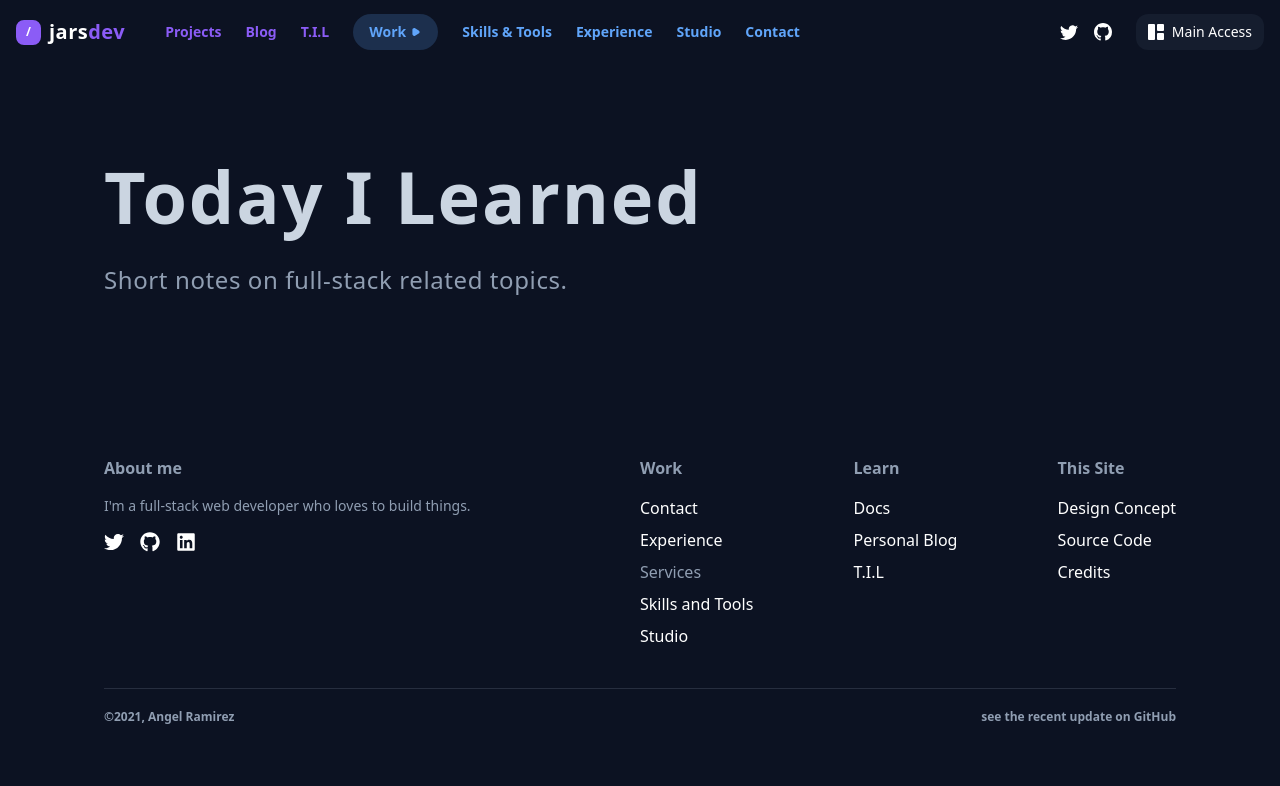
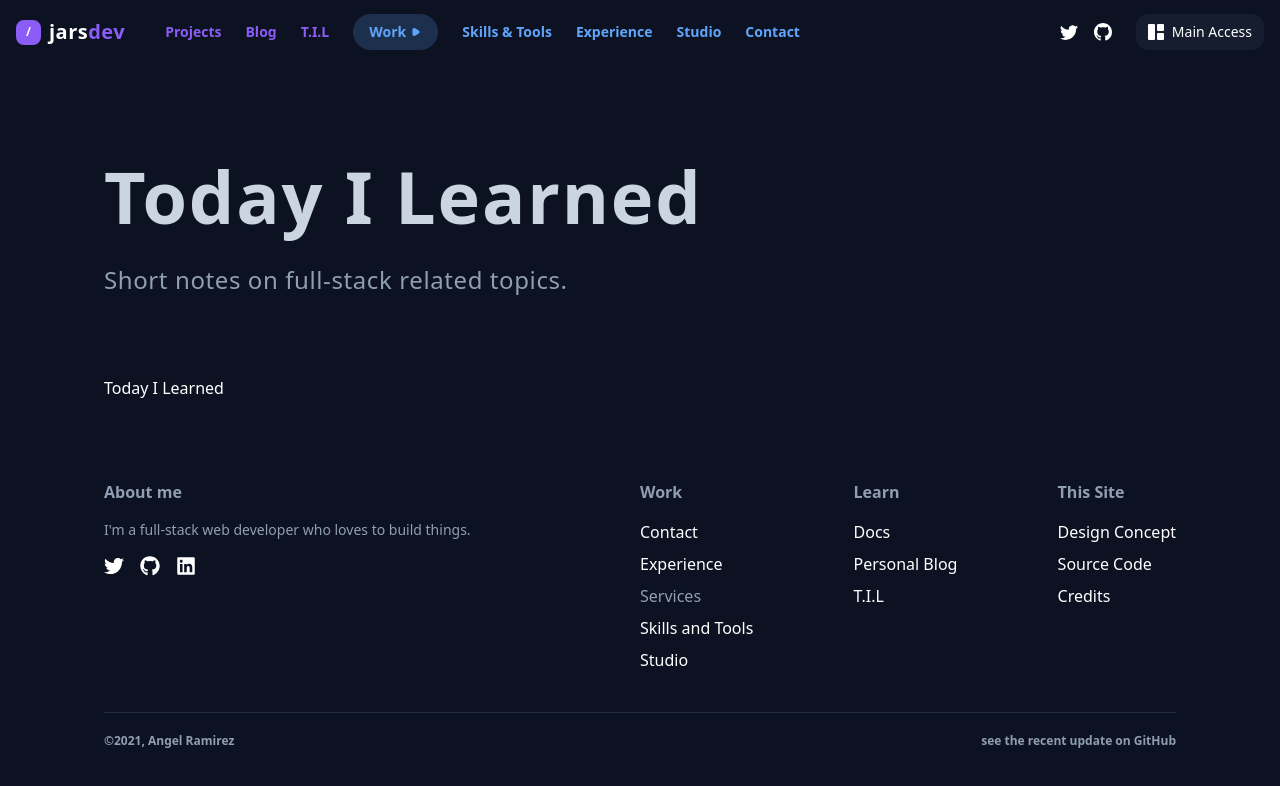
Before and after one commit to ImJars/Development-full-coding, a React (Vite) app: page /til in a window 1280 px wide. Shown: the top 786 px of the page. Built offline with nearby package versions, Linux system fonts and the light colour scheme.

Commit message:
Add today-component

```diff
--- a/src/TIL.jsx
+++ b/src/TIL.jsx
@@ -1,4 +1,5 @@
 import React from 'react'
+import TodayComponent from './components/TIL/todayComponent'
 import Wraped from './components/wraped'
 import Footer from './footer'
 
@@ -23,6 +24,9 @@ function Til() {
                             Short notes on full-stack related topics.
                         </h2>
                     </div>
+                    <div>
+                        <TodayComponent />
+                    </div>
                     <div
                         className='mt-20'
                     >
--- /dev/null
+++ b/src/components/TIL/todayComponent.jsx
@@ -0,0 +1,15 @@
+import React from 'react'
+
+function TodayComponent() {
+  return (
+    <>
+        <div>
+            <h1>
+                Today I Learned
+            </h1>
+        </div>
+    </>
+  )
+}
+
+export default TodayComponent
```
